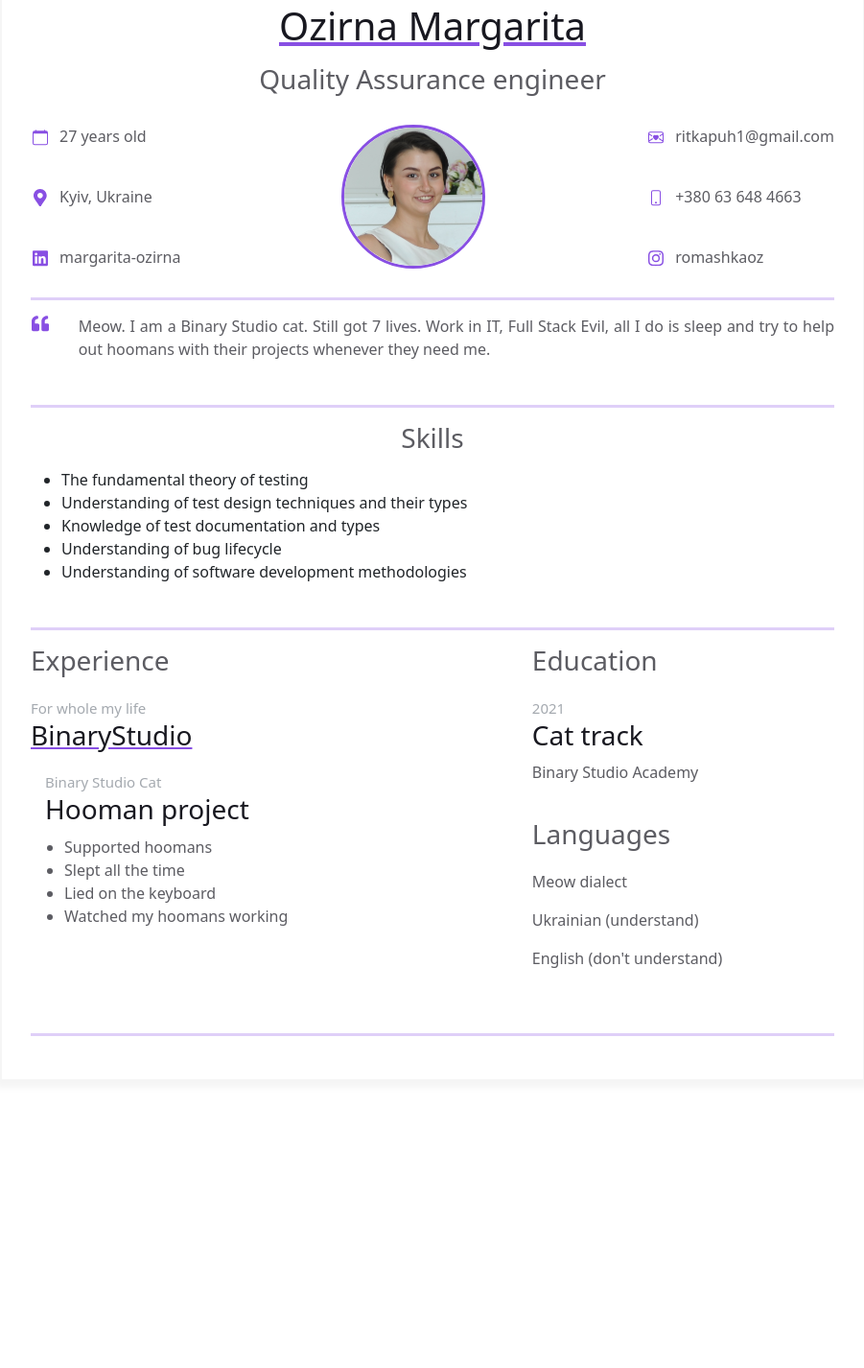
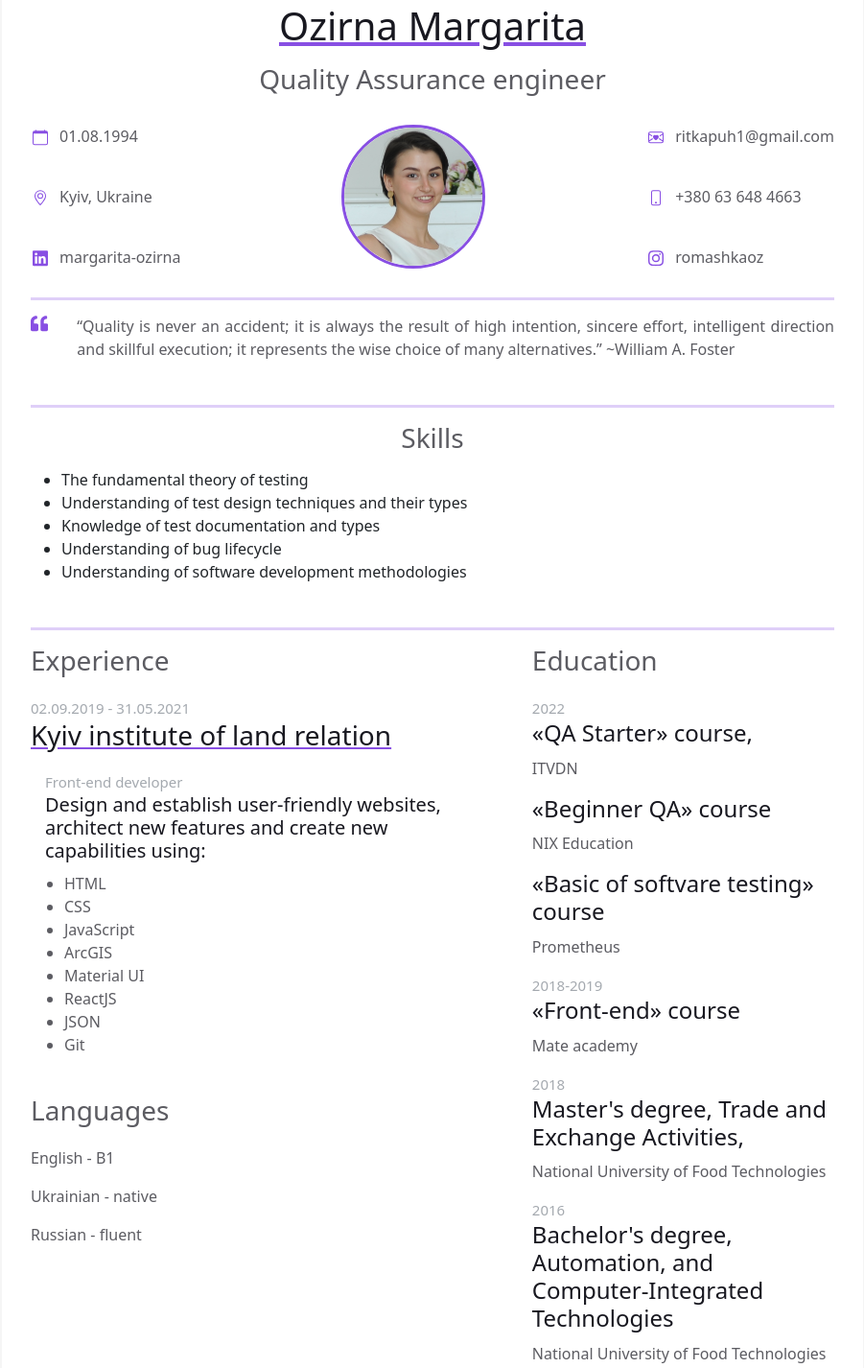
Before and after one commit to OzirnaRita/homepage, a plain HTML site: page index.html in a window 1280 px wide. Shown: the part 78-1504 px from the top of the page at 96% size, without its empty margins (189-1090 px from the left). Before the commit the page ends 1254 px from the top, so only its background shows below. Drawn offline with nearby package versions, Linux system fonts and the light colour scheme.

Commit message:
Add experience,education and languages blocks

```diff
--- a/index.html
+++ b/index.html
@@ -17,7 +17,6 @@
             <div class="container">
                 <div class="resume__block">
                     <h1 class="contact-info__header">Ozirna Margarita</h1>
-                    <i class="fa  fa-calendar-alt"></i>
                     <h3 class="contact-info__sub-header">Quality Assurance engineer</h3>
 
                     <div class="contact_info_container fh">
@@ -30,16 +29,16 @@
                                             d="M3.5 0a.5.5 0 0 1 .5.5V1h8V.5a.5.5 0 0 1 1 0V1h1a2 2 0 0 1 2 2v11a2 2 0 0 1-2 2H2a2 2 0 0 1-2-2V3a2 2 0 0 1 2-2h1V.5a.5.5 0 0 1 .5-.5zM1 4v10a1 1 0 0 0 1 1h12a1 1 0 0 0 1-1V4H1z" />
                                     </svg>
                                 </div>
-                                <span>27 years old</span>
+                                <span>01.08.1994 </span>
                             </a>
                             <a href="https://www.google.com/maps/place/%D0%9A%D0%B8%D0%B5%D0%B2,+02000/@50.401699,30.252512,10z/data=!3m1!4b1!4m5!3m4!1s0x40d4cf4ee15a4505:0x764931d2170146fe!8m2!3d50.4501!4d30.5234"
                                 rel="author" class="contact-info__item" target="_blank">
                                 <div class="contact-info__item-icon-wrapper">
-                                    <svg class="contact-info__item-icon" xmlns="http://www.w3.org/2000/svg"
-                                        viewBox="0 0 384 512">
+                                    <svg xmlns="http://www.w3.org/2000/svg" width="16" height="16" fill="currentColor"
+                                        class="bi bi-geo-alt contact-info__item-icon" viewBox="0 0 16 16">
                                         <path
-                                            d="M172.268 501.67C26.97 291.031 0 269.413 0 192 0 85.961 85.961 0 192 0s192 85.961 192 192c0 77.413-26.97 99.031-172.268 309.67-9.535 13.774-29.93 13.773-39.464 0zM192 272c44.183 0 80-35.817 80-80s-35.817-80-80-80-80 35.817-80 80 35.817 80 80 80z">
-                                        </path>
+                                            d="M12.166 8.94c-.524 1.062-1.234 2.12-1.96 3.07A31.493 31.493 0 0 1 8 14.58a31.481 31.481 0 0 1-2.206-2.57c-.726-.95-1.436-2.008-1.96-3.07C3.304 7.867 3 6.862 3 6a5 5 0 0 1 10 0c0 .862-.305 1.867-.834 2.94zM8 16s6-5.686 6-10A6 6 0 0 0 2 6c0 4.314 6 10 6 10z" />
+                                        <path d="M8 8a2 2 0 1 1 0-4 2 2 0 0 1 0 4zm0 1a3 3 0 1 0 0-6 3 3 0 0 0 0 6z" />
                                     </svg>
                                 </div>
                                 <span>Kyiv, Ukraine</span>
@@ -111,10 +110,9 @@
                                 </path>
                             </svg>
                         </div>
-                        <p class="intro_text">Meow.
-                            I am a Binary Studio cat. Still got 7 lives. Work in IT, Full Stack Evil,
-                            all I do is sleep and try to help out hoomans with their projects whenever
-                            they need me.
+                        <p class="intro_text">“Quality is never an accident; it is always the result of high intention,
+                            sincere effort, intelligent direction and skillful execution; it represents the wise choice
+                            of many alternatives.” ~William A. Foster
                         </p>
                     </div>
                 </div>
@@ -141,20 +139,37 @@
                             <h3 class="experiences__header">Experience</h3>
                             <div class="experiences__company">
                                 <div class="experiences__company-header">
-                                    <span class="experiences__company-header-durability">For whole my life</span>
-                                    <h3 class="experiences__company-header-name">BinaryStudio</h3>
+                                    <span class="experiences__company-header-durability">02.09.2019 - 31.05.2021</span>
+                                    <h3 class="experiences__company-header-name">Kyiv institute of land relation</h3>
                                 </div>
 
                                 <div class="experiences__company-project">
-                                    <span class="experiences__company-project-role">Binary Studio Cat</span>
-                                    <h3 class="experiences__company-project-name">Hooman project</h3>
+                                    <span class="experiences__company-project-role">Front-end developer</span>
+                                    <h5 class="experiences__company-project-name">Design and establish user-friendly
+                                        websites, architect new features and create new capabilities using:</h5>
                                     <ul class="experiences__company-project-responsibilities">
-                                        <li>Supported hoomans</li>
-                                        <li>Slept all the time</li>
-                                        <li>Lied on the keyboard</li>
-                                        <li>Watched my hoomans working</li>
+                                        <li>HTML</li>
+                                        <li>CSS</li>
+                                        <li>JavaScript</li>
+                                        <li>ArcGIS</li>
+                                        <li>Material UI</li>
+                                        <li>ReactJS</li>
+                                        <li>JSON</li>
+                                        <li>Git</li>
                                     </ul>
                                 </div>
+                            </div>
+                            <div class="additional-info__languages">
+                                <h3 class="additional-info__languages-header">Languages</h3>
+                                <p class="additional-info__languages-item">
+                                    English - B1
+                                </p>
+                                <p class="additional-info__languages-item">
+                                    Ukrainian - native
+                                </p>
+                                <p class="additional-info__languages-item">
+                                    Russian - fluent
+                                </p>
                             </div>
                         </div>
 
@@ -162,24 +177,41 @@
                             <div class="additional-info__education">
                                 <h3 class="additional-info__education-header">Education</h3>
                                 <div class="additional-info__education-university">
-                                    <span class="additional-info__education-university-durability">2021</span>
-                                    <h3 class="additional-info__education-university-speciality">Cat track</h3>
-                                    <p class="additional-info__education-university-name">Binary Studio Academy</p>
+                                    <span class="additional-info__education-university-durability">2022</span>
+                                    <h4 class="additional-info__education-university-speciality">«QA Starter» course,
+                                    </h4>
+                                    <p class="additional-info__education-university-name"> ITVDN</p>
+                                    <h4 class="additional-info__education-university-speciality">«Beginner QA» course
+
+                                    </h4>
+                                    <p class="additional-info__education-university-name"> NIX Education</p>
+                                    <h4 class="additional-info__education-university-speciality"> «Basic of softvare
+                                        testing» course </h4>
+                                    <p class="additional-info__education-university-name"> Prometheus</p>
+                                </div>
+                                <div class="additional-info__education-university">
+                                    <span class="additional-info__education-university-durability">2018-2019</span>
+                                    <h4 class="additional-info__education-university-speciality">«Front-end» course
+                                    </h4>
+                                    <p class="additional-info__education-university-name">Mate academy </p>
+                                </div>
+                                <div class="additional-info__education-university">
+                                    <span class="additional-info__education-university-durability">2018</span>
+                                    <h4 class="additional-info__education-university-speciality">Master's degree, Trade
+                                        and Exchange Activities, </h4>
+                                    <p class="additional-info__education-university-name">National University of Food
+                                        Technologies</p>
+                                </div>
+                                <div class="additional-info__education-university">
+                                    <span class="additional-info__education-university-durability">2016</span>
+                                    <h4 class="additional-info__education-university-speciality">Bachelor's degree,
+                                        Automation, and Computer-Integrated Technologies</h4>
+                                    <p class="additional-info__education-university-name">National University of Food
+                                        Technologies</p>
                                 </div>
                             </div>
 
-                            <div class="additional-info__languages">
-                                <h3 class="additional-info__languages-header">Languages</h3>
-                                <p class="additional-info__languages-item">
-                                    Meow dialect
-                                </p>
-                                <p class="additional-info__languages-item">
-                                    Ukrainian (understand)
-                                </p>
-                                <p class="additional-info__languages-item">
-                                    English (don't understand)
-                                </p>
-                            </div>
+
                         </div>
                     </div>
                 </div>
--- a/styles.css
+++ b/styles.css
@@ -247,6 +247,7 @@ body {
 }
 
 .additional-info__languages {
+    margin-top: 40px;
     margin-bottom: 20px;
 }
 
```
